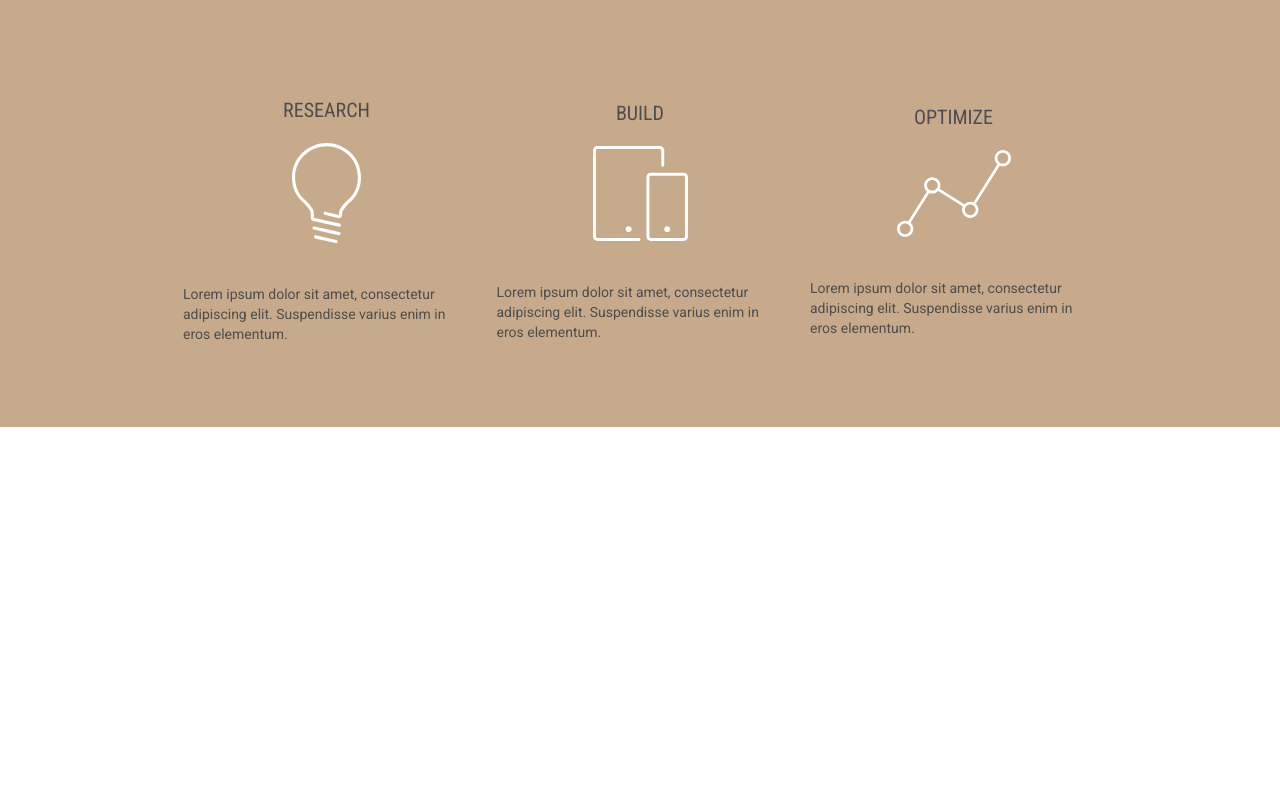
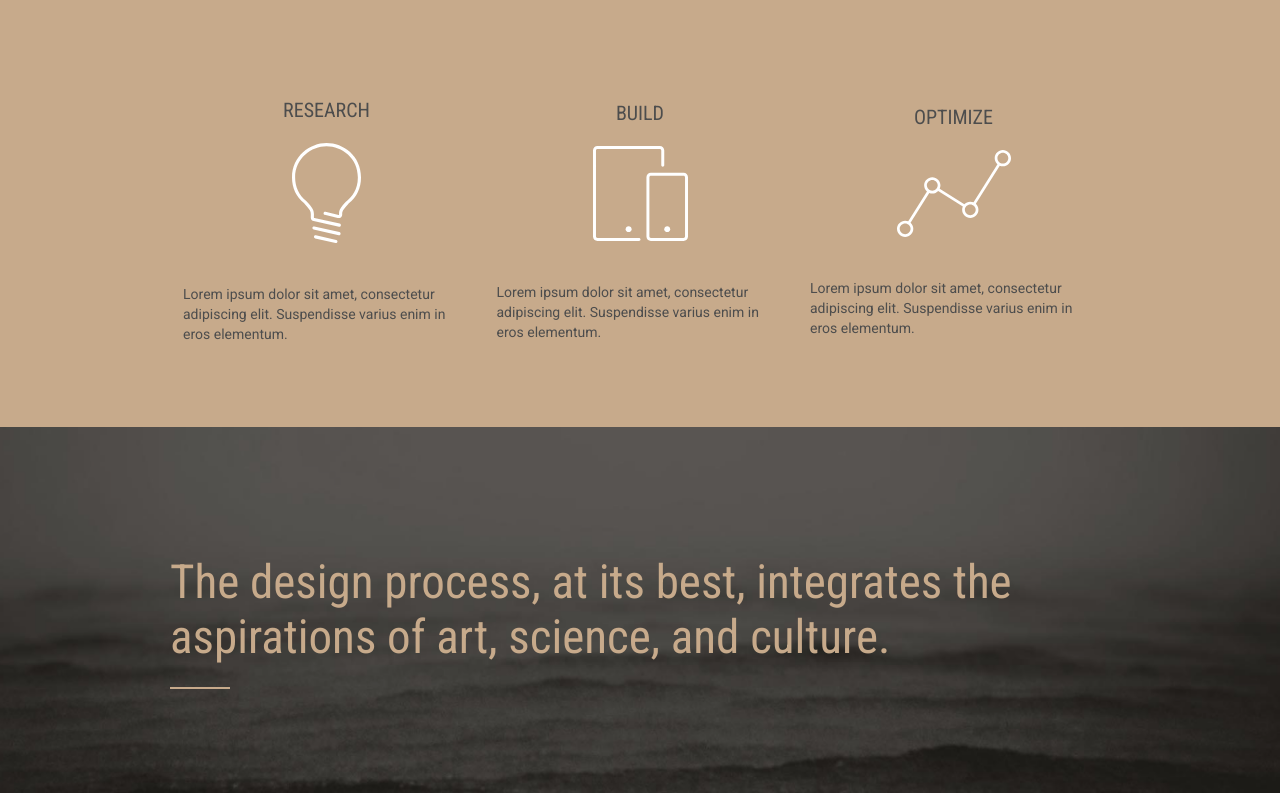
Before and after one commit to andrey678/layout_11_stone, a React (Create React App) app: page / in a window 1280 px wide. Shown: the part 511-1304 px from the top of the page. Before the commit the page ends 938 px from the top, so only its background shows below. Built offline with nearby package versions, Linux system fonts and the light colour scheme.

Commit message:
1.Add CallToAction component

```diff
--- a/src/Activities/Activities.js
+++ b/src/Activities/Activities.js
@@ -6,6 +6,7 @@ import ServiceItem from './ServiceItem/ServiceItem';
 
 const StyledActivities = styled.section`
   padding: 80px 0;
+  width: 100vw;
   margin: 0 auto;
   background: ${({
     theme: {
--- a/src/Activities/ServiceItem/ServiceItem.js
+++ b/src/Activities/ServiceItem/ServiceItem.js
@@ -12,7 +12,7 @@ const StyledServiceItem = styled.div`
       colors: { neutralTextColor },
     },
   }) => neutralTextColor};
-  & h1 {
+  & h2 {
     font-family: 'Roboto Condensed';
     font-size: 20px;
     line-height: 20px;
@@ -34,7 +34,7 @@ const StyledServiceItem = styled.div`
 const ServiceItem = ({ title, imgPath, text }) => {
   return (
     <StyledServiceItem>
-      <h1>{title}</h1>
+      <h2>{title}</h2>
       <img src={imgPath} alt={title} />
       <p>{text}</p>
     </StyledServiceItem>
--- a/src/App.js
+++ b/src/App.js
@@ -1,14 +1,16 @@
 import Activities from './Activities/Activities';
+import CallToAction from './CallToAction/CallToAction';
 import Header from './Header/Header';
 import Hero from './Hero/Hero';
 
 const App = (props) => {
-  const { header, hero, activities } = props.data;
+  const { header, hero, activities, callToAction } = props.data;
   return (
     <>
       <Header {...header} />
       <Hero {...hero} />
       <Activities {...activities} />
+      <CallToAction {...callToAction} />
     </>
   );
 };
--- /dev/null
+++ b/src/CallToAction/CallToAction.js
@@ -0,0 +1,45 @@
+import styled from 'styled-components';
+
+import Container from '../Container/Container';
+
+const StyledCallToAction = styled.section`
+  padding: 127px 0;
+  margin: 0 auto;
+  background: ${({ imgPath }) =>
+    `url(${imgPath}) center center / cover no-repeat`};
+  width: 100vw;
+  & h3 {
+    font-family: 'Roboto Condensed';
+    font-size: 47px;
+    line-height: 55px;
+    color: ${({
+      theme: {
+        colors: { neutralLight },
+      },
+    }) => neutralLight};
+    ::after {
+      content: '';
+      display: block;
+      position: relative;
+      width: 60px;
+      height: 2px;
+      top: 23px;
+      background: ${({
+        theme: {
+          colors: { neutralLight },
+        },
+      }) => neutralLight};
+    }
+  }
+`;
+
+const CallToAction = ({ title, imgPath, children }) => {
+  return (
+    <StyledCallToAction imgPath={imgPath} {...children}>
+      <Container>
+        <h3>{title}</h3>
+      </Container>
+    </StyledCallToAction>
+  );
+};
+export default CallToAction;
--- a/src/data/data.json
+++ b/src/data/data.json
@@ -62,9 +62,9 @@
       }
     ]
   },
-  "slogan": {
+  "callToAction": {
     "title": "The design process, at its best, integrates the aspirations of art, science, and culture.",
-    "imgPath": "assets/images/Slogan.seawaves_bg.png"
+    "imgPath": "assets/images/CallToAction/seawaves_bg.png"
   },
   "team": {
     "title": "THE TEAM",
```
Also changed, not shown: public/assets/images/CallToAction/seawaves_bg.png (renamed from public/assets/images/Slogan/seawaves_bg.png).
